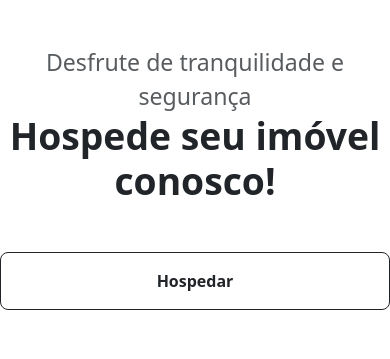
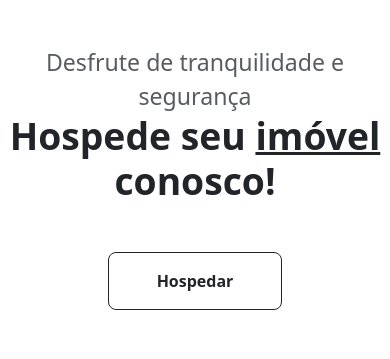
Before and after one commit to Luc5z/ondeficar.com, a Django app: page / in a window 390 px wide. Shown: the part 209-568 px from the top of the page. Run offline with Django 5.2, Linux system fonts and the light colour scheme.

Commit message:
fixing bugs

```diff
--- a/ondeficar/templates/index.html
+++ b/ondeficar/templates/index.html
@@ -49,9 +49,9 @@
   <div class="text-center text-xxl-center">
       <div class="badge bg-gradient-primary-to-secondary text-white mb-4"><div class="text-uppercase">Design &middot; Development &middot; Marketing</div></div>
       <div class="fs-3 fw-light text-muted">Desfrute de tranquilidade e segurança</div>
-      <h1 class="display-3 fw-bolder mb-5"><span class="text-gradient d-inline">Hospede seu imóvel conosco!</span></h1>
-      <div class="d-grid gap-3 d-sm-flex justify-content-sm-center justify-content-xxl-start mb-3">
-          <a class="btn btn-outline-dark btn-lg px-5 py-3 fs-6 fw-bolder" href="projects.html">Hospedar</a>
+      <h1 class="display-3 fw-bolder mb-5"><span class="text-gradient d-inline">Hospede seu <span style="text-decoration: underline;">imóvel</span> conosco!</span></h1>
+      <div class="d-grid gap-3 d-sm-flex justify-content-sm-center justify-content-around mb-3">
+          <a class="btn btn-outline-dark btn-lg px-5 py-3 fs-6 fw-bolder" href="{% url 'landing' %}">Hospedar</a>
       </div>
   </div>
 </div>
@@ -59,7 +59,7 @@
 
 {% comment %} cards {% endcomment %}
 
-<div class="container py-5">
+<div class="container py-5 mt-5">
   <h1 class="text-center">Hotéis populares em Belém</h1>
   <div class="row row-cols-1 row-cols-md-3 g-4 py-5">
 
```
